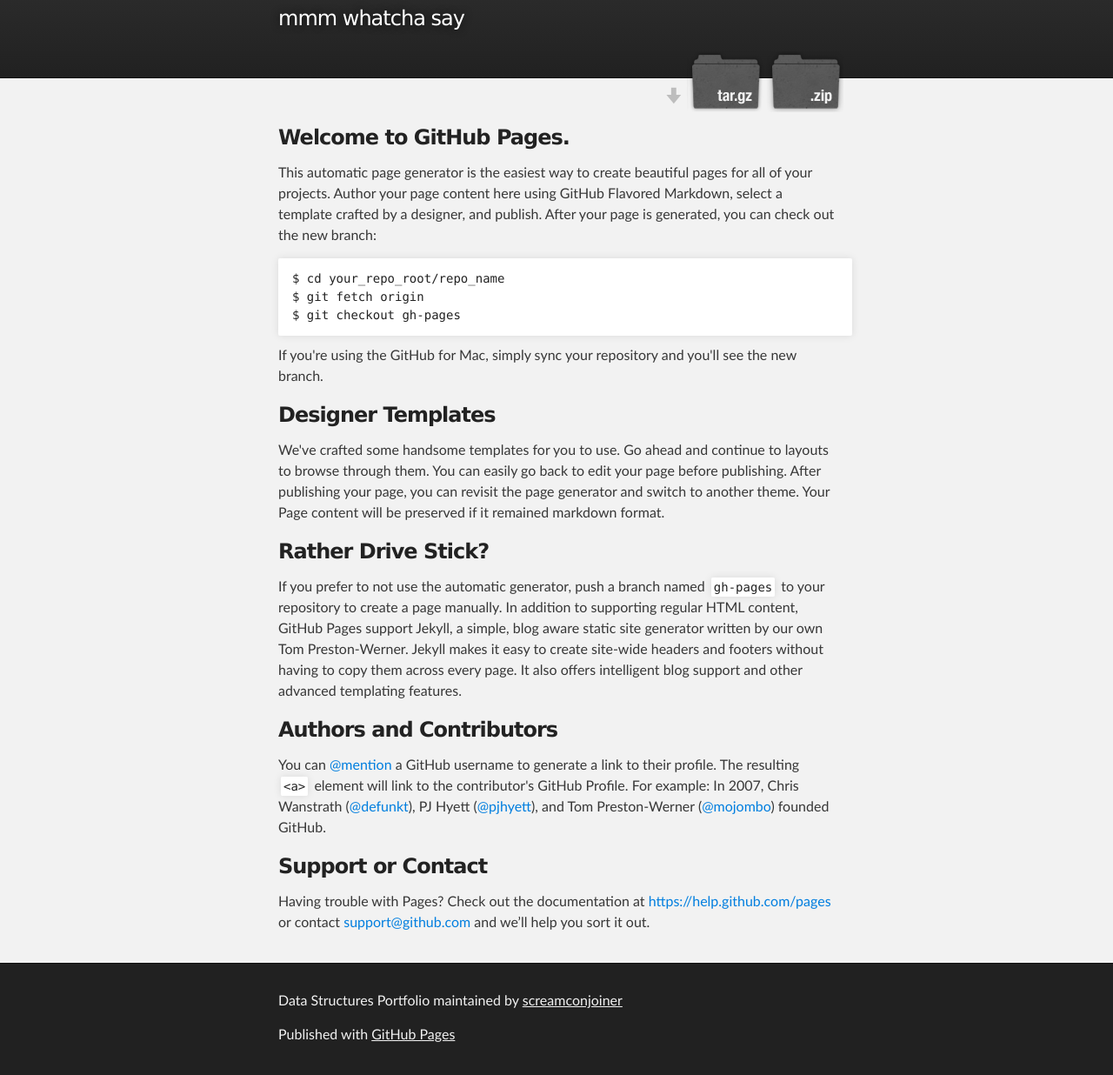
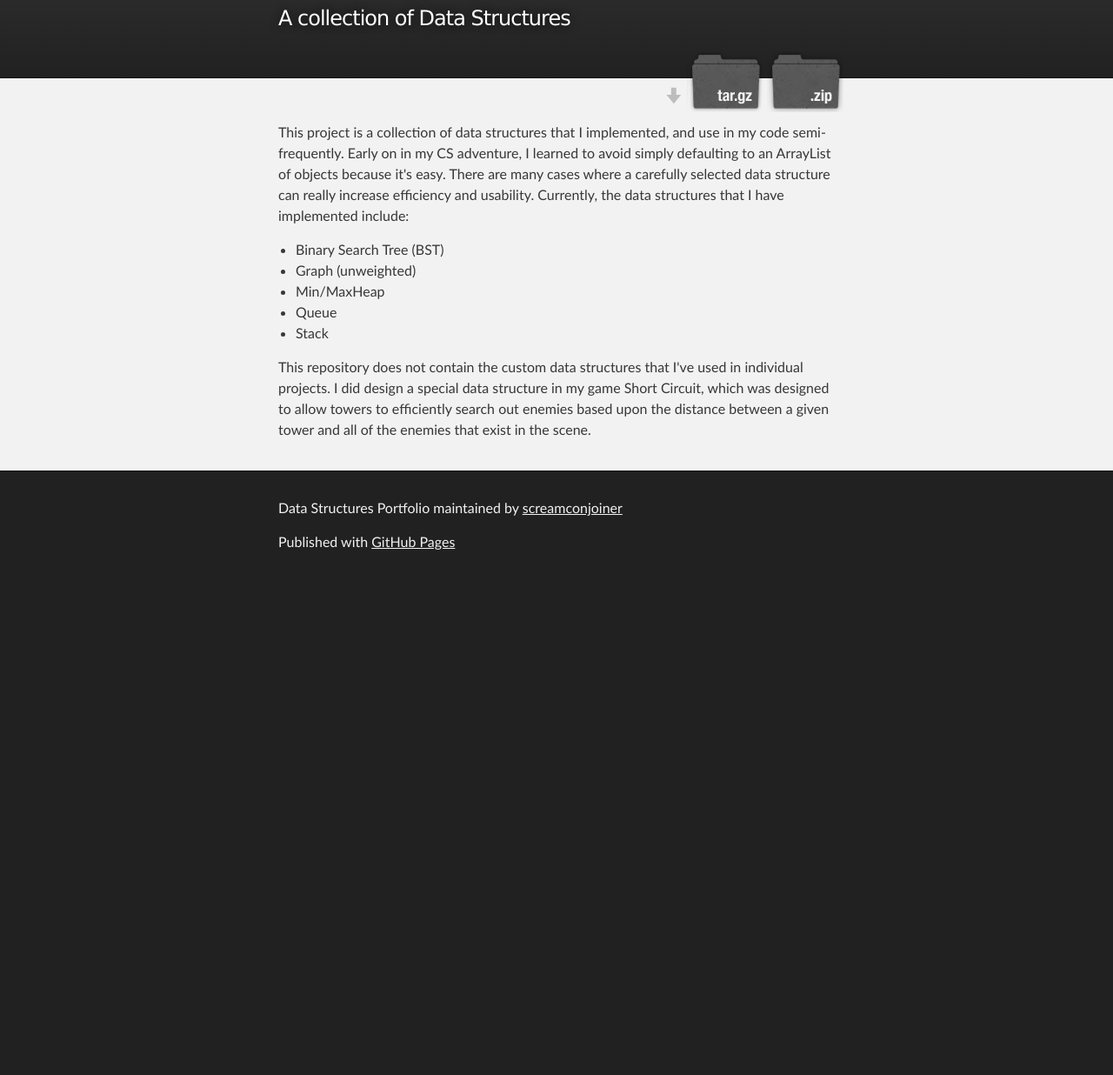
Before and after one commit to connorjrice/DataStructures, a plain HTML site: page index.html in a window 1280 px wide. Shown: the part 120-1356 px from the top of the page at 87% size. After the commit the page ends 800 px from the top, so only its background shows below. Drawn offline with Linux system fonts and the light colour scheme.

Commit message:
Create gh-pages branch via GitHub

```diff
--- a/index.html
+++ b/index.html
@@ -4,7 +4,7 @@
   <head>
     <meta charset='utf-8'>
     <meta http-equiv="X-UA-Compatible" content="chrome=1">
-    <meta name="description" content="Data Structures Portfolio : mmm whatcha say">
+    <meta name="description" content="Data Structures Portfolio : A collection of Data Structures">
 
     <link rel="stylesheet" type="text/css" media="screen" href="stylesheets/stylesheet.css">
 
@@ -19,7 +19,7 @@
           <a id="forkme_banner" href="https://github.com/screamconjoiner/DataStructures">View on GitHub</a>
 
           <h1 id="project_title">Data Structures Portfolio</h1>
-          <h2 id="project_tagline">mmm whatcha say</h2>
+          <h2 id="project_tagline">A collection of Data Structures</h2>
 
             <section id="downloads">
               <a class="zip_download_link" href="https://github.com/screamconjoiner/DataStructures/zipball/master">Download this project as a .zip file</a>
@@ -31,37 +31,17 @@
     <!-- MAIN CONTENT -->
     <div id="main_content_wrap" class="outer">
       <section id="main_content" class="inner">
-        <h3>
-<a id="welcome-to-github-pages" class="anchor" href="#welcome-to-github-pages" aria-hidden="true"><span class="octicon octicon-link"></span></a>Welcome to GitHub Pages.</h3>
+        <p>This project is a collection of data structures that I implemented, and use in my code semi-frequently. Early on in my CS adventure, I learned to avoid simply defaulting to an ArrayList of objects because it's easy. There are many cases where a carefully selected data structure can really increase efficiency and usability. Currently, the data structures that I have implemented include:</p>
 
-<p>This automatic page generator is the easiest way to create beautiful pages for all of your projects. Author your page content here using GitHub Flavored Markdown, select a template crafted by a designer, and publish. After your page is generated, you can check out the new branch:</p>
+<ul>
+<li>Binary Search Tree (BST)</li>
+<li>Graph (unweighted)</li>
+<li>Min/MaxHeap</li>
+<li>Queue</li>
+<li>Stack </li>
+</ul>
 
-<pre><code>$ cd your_repo_root/repo_name
-$ git fetch origin
-$ git checkout gh-pages
-</code></pre>
-
-<p>If you're using the GitHub for Mac, simply sync your repository and you'll see the new branch.</p>
-
-<h3>
-<a id="designer-templates" class="anchor" href="#designer-templates" aria-hidden="true"><span class="octicon octicon-link"></span></a>Designer Templates</h3>
-
-<p>We've crafted some handsome templates for you to use. Go ahead and continue to layouts to browse through them. You can easily go back to edit your page before publishing. After publishing your page, you can revisit the page generator and switch to another theme. Your Page content will be preserved if it remained markdown format.</p>
-
-<h3>
-<a id="rather-drive-stick" class="anchor" href="#rather-drive-stick" aria-hidden="true"><span class="octicon octicon-link"></span></a>Rather Drive Stick?</h3>
-
-<p>If you prefer to not use the automatic generator, push a branch named <code>gh-pages</code> to your repository to create a page manually. In addition to supporting regular HTML content, GitHub Pages support Jekyll, a simple, blog aware static site generator written by our own Tom Preston-Werner. Jekyll makes it easy to create site-wide headers and footers without having to copy them across every page. It also offers intelligent blog support and other advanced templating features.</p>
-
-<h3>
-<a id="authors-and-contributors" class="anchor" href="#authors-and-contributors" aria-hidden="true"><span class="octicon octicon-link"></span></a>Authors and Contributors</h3>
-
-<p>You can <a href="https://github.com/blog/821" class="user-mention">@mention</a> a GitHub username to generate a link to their profile. The resulting <code>&lt;a&gt;</code> element will link to the contributor's GitHub Profile. For example: In 2007, Chris Wanstrath (<a href="https://github.com/defunkt" class="user-mention">@defunkt</a>), PJ Hyett (<a href="https://github.com/pjhyett" class="user-mention">@pjhyett</a>), and Tom Preston-Werner (<a href="https://github.com/mojombo" class="user-mention">@mojombo</a>) founded GitHub.</p>
-
-<h3>
-<a id="support-or-contact" class="anchor" href="#support-or-contact" aria-hidden="true"><span class="octicon octicon-link"></span></a>Support or Contact</h3>
-
-<p>Having trouble with Pages? Check out the documentation at <a href="https://help.github.com/pages">https://help.github.com/pages</a> or contact <a href="mailto:support@github.com">support@github.com</a> and we’ll help you sort it out.</p>
+<p>This repository does not contain the custom data structures that I've used in individual projects. I did design a special data structure in my game Short Circuit, which was designed to allow towers to efficiently search out enemies based upon the distance between a given tower and all of the enemies that exist in the scene.</p>
       </section>
     </div>
 
```
Also changed, not shown: params.json (+1 -1 lines).
